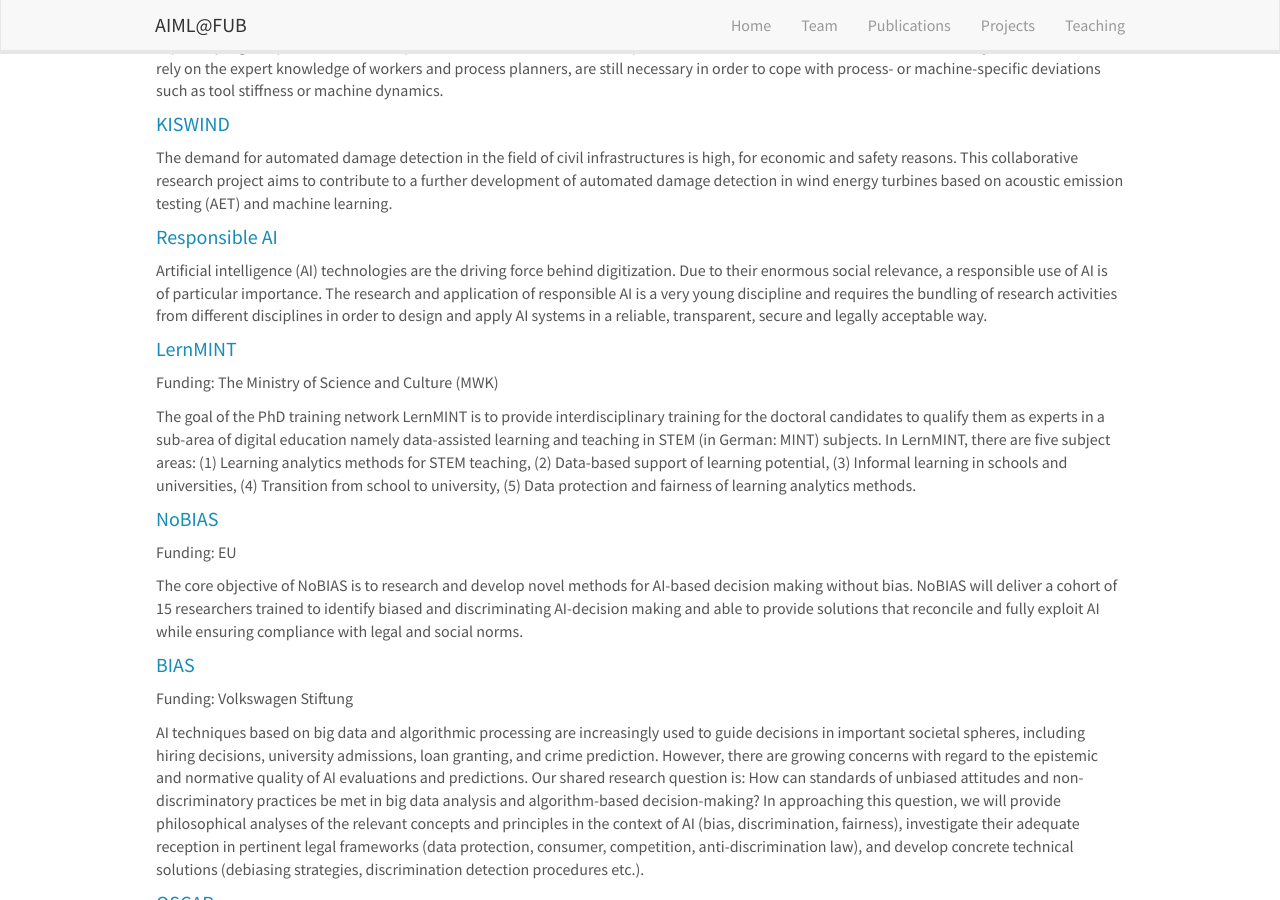
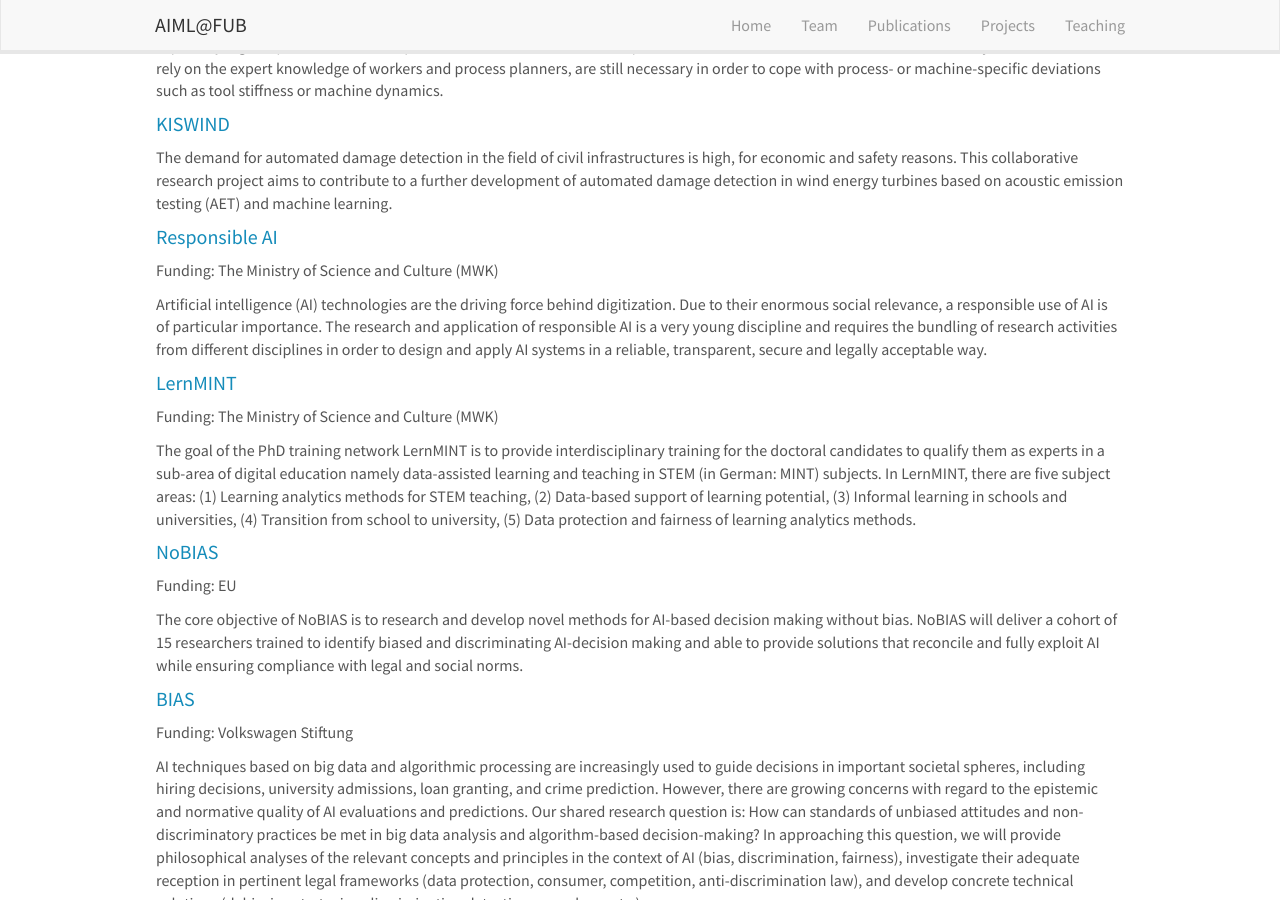
Before and after one commit to AIML-research/AIML-research.github.io, a Jekyll site: the page built from _pages/projects.md, in a window 1280 px wide and 900 px high, scrolled down 403 px. Built offline with Jekyll 4.4.1, drawn with Linux system fonts in a browser that asks for light colours; nearby versions of some CDN libraries.

Commit message:
Update projects.md

```diff
--- a/_pages/projects.md
+++ b/_pages/projects.md
@@ -24,6 +24,8 @@ Rising customer demands and a trend towards smaller batch sizes have led to an i
 The demand for automated damage detection in the field of civil infrastructures is high, for economic and safety reasons. This collaborative research project aims to contribute to a further development of automated damage detection in wind energy turbines based on acoustic emission testing (AET) and machine learning.
 
 #### <a href = "{{ site.url }}{{ site.baseurl }}/projects/responsibleai/">Responsible AI </a>
+Funding: The Ministry of Science and Culture (MWK)
+
 Artificial intelligence (AI) technologies are the driving force behind digitization. Due to their enormous social relevance, a responsible use of AI is of particular importance. The research and application of responsible AI is a very young discipline and requires the bundling of research activities from different disciplines in order to design and apply AI systems in a reliable, transparent, secure and legally acceptable way.
 
 #### <a href = "{{ site.url }}{{ site.baseurl }}/projects/lernmint/">LernMINT </a>
```
